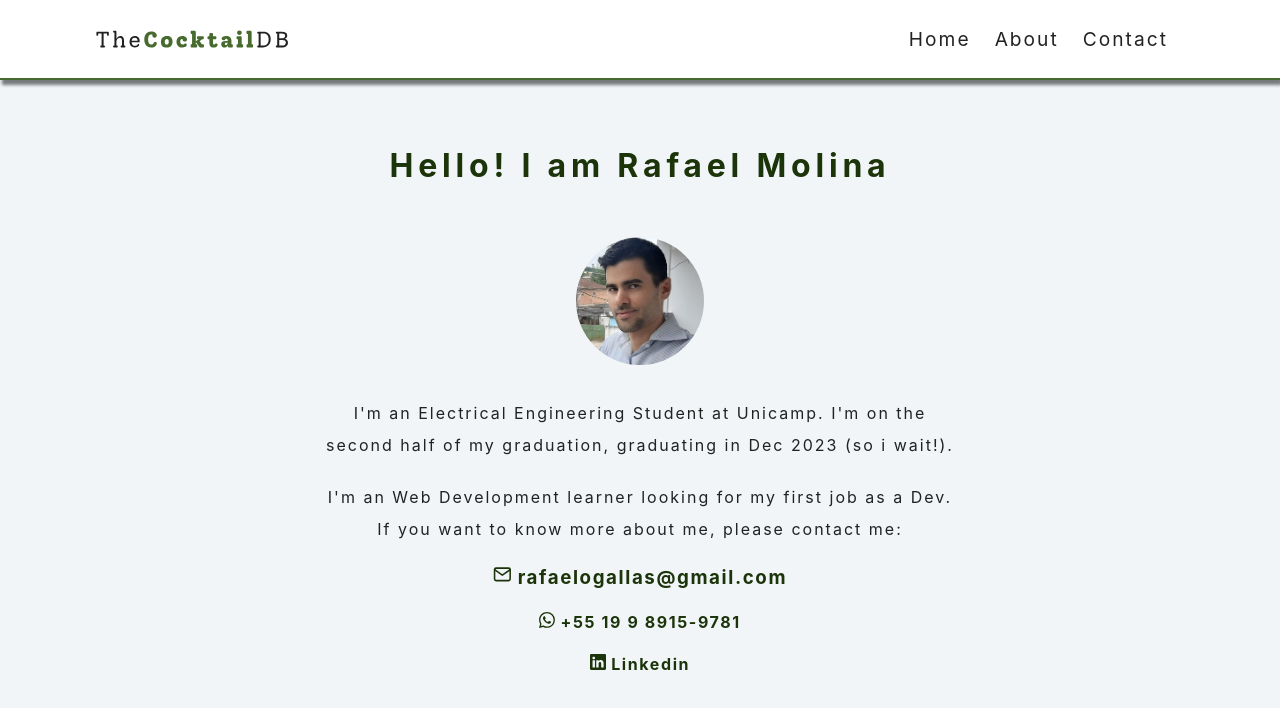
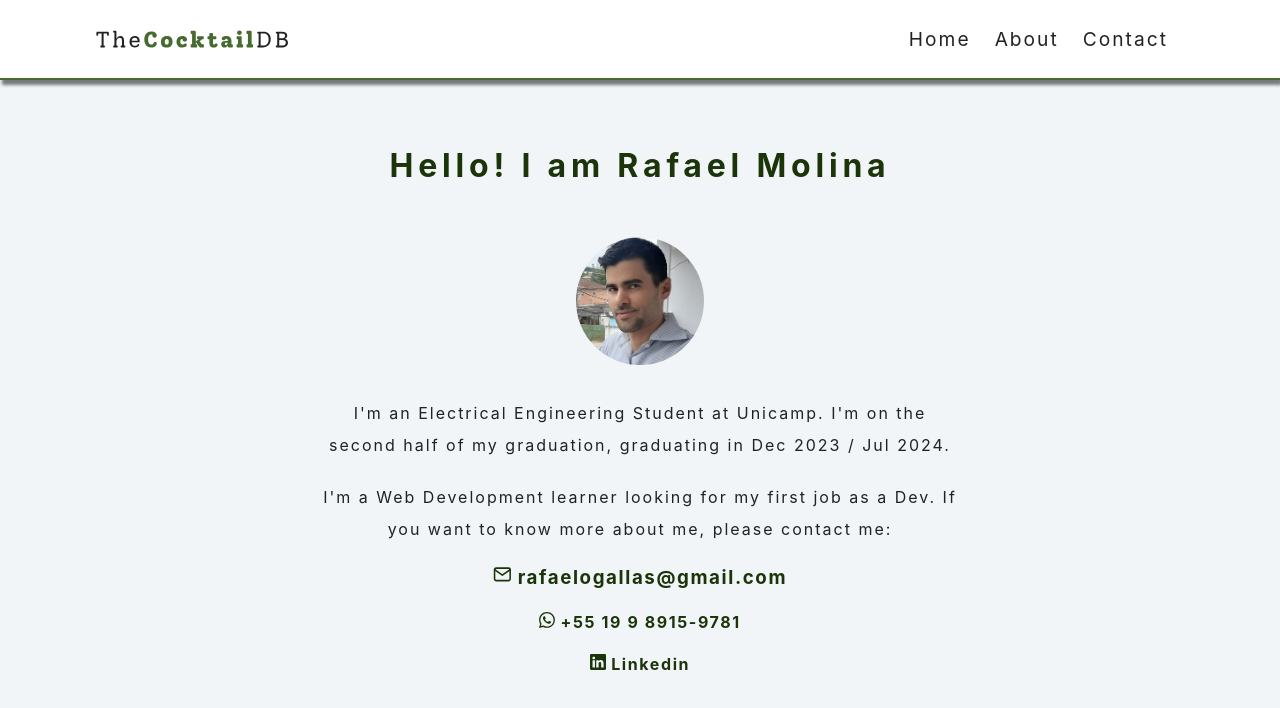
Before and after one commit to RafaelMolyna/Tutorial15-JSmilga_ReactJS-Course, a React (Create React App) app: page /contact in a window 1280 px wide. Shown: the top 708 px of the page. Built offline with nearby package versions, Linux system fonts and the light colour scheme; the HTML template or start-up script is replaced by a standard one.

Commit message:
Update ContactMe.js

```diff
--- a/src/pages/ContactMe.js
+++ b/src/pages/ContactMe.js
@@ -12,8 +12,8 @@ const ContactMe = function() {
       </h1>
       <div className='image-contact'></div>
       <div className='center'>
-        <p> I'm an Electrical Engineering Student at Unicamp. I'm on the second half of my graduation, graduating in Dec 2023 (so i wait!). </p>
-        <p> I'm an Web Development learner looking for my first job as a Dev. If you want to know more about me, please contact me:</p>
+        <p> I'm an Electrical Engineering Student at Unicamp. I'm on the second half of my graduation, graduating in Dec 2023 / Jul 2024. </p>
+        <p> I'm a Web Development learner looking for my first job as a Dev. If you want to know more about me, please contact me:</p>
         <h3 className='contact-info'>
           <FiMail /> rafaelogallas@gmail.com
         </h3>
```
